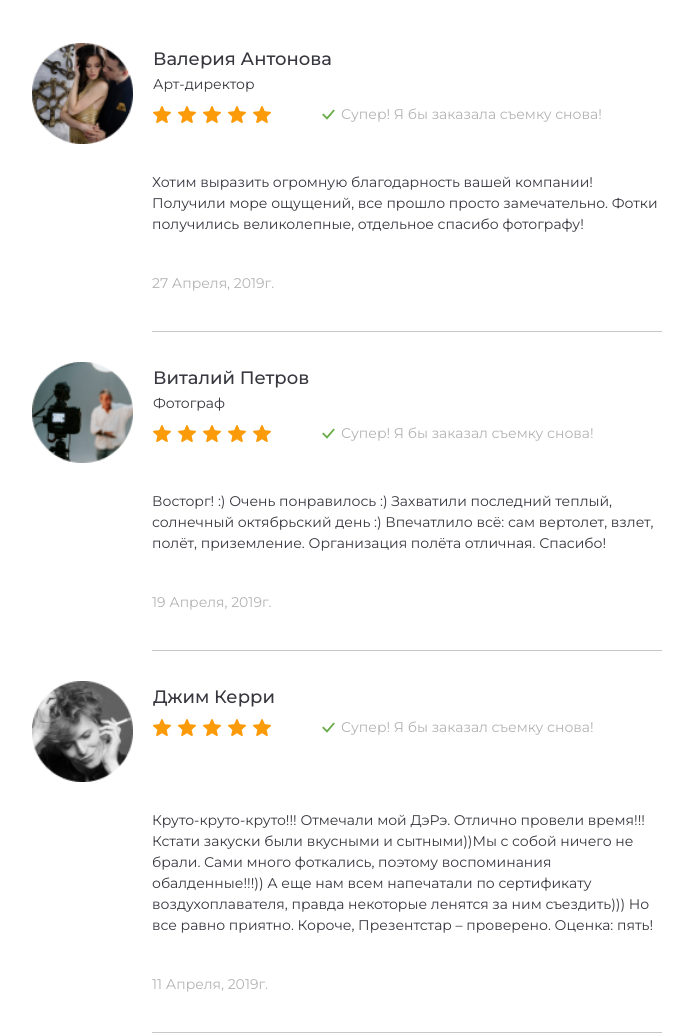
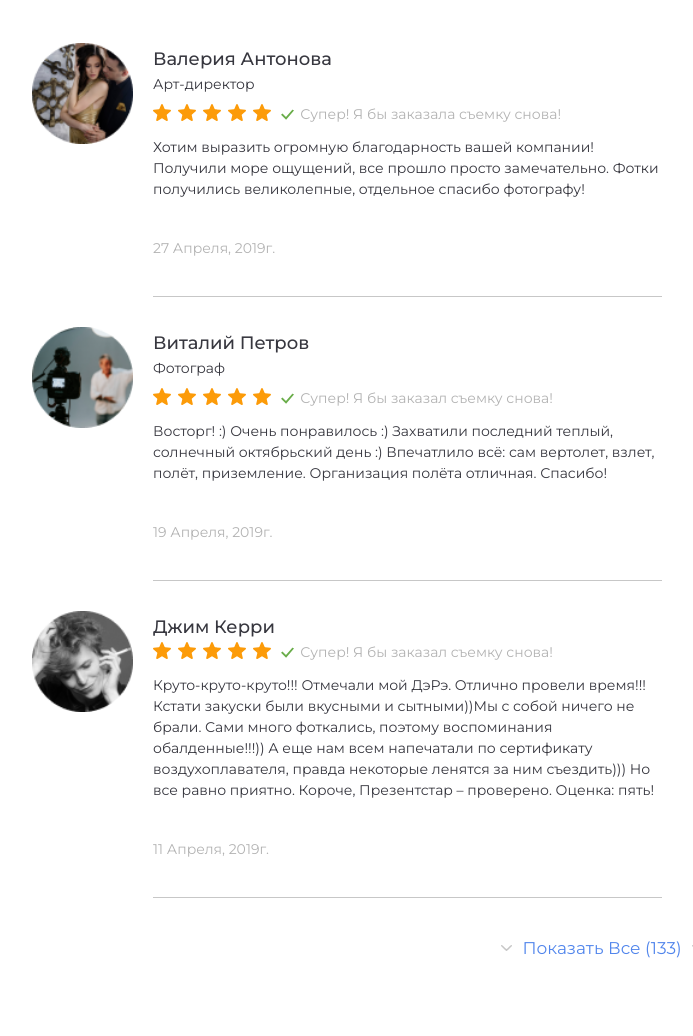
Before and after one commit to SPashaS/helyfly-project, a website: page src/index.html in a window 1280 px wide. Shown: the part 3821-4857 px from the top of the page, without its empty margins (38-731 px from the left). Drawn offline with nearby package versions, Linux system fonts and the light colour scheme; files that its build step writes are made by us from their sources; files whose address does not match are found by name.

Commit message:
article grid

```diff
--- a/src/assets/scss/components/_article.scss
+++ b/src/assets/scss/components/_article.scss
@@ -1,39 +1,60 @@
 .article {
     margin-bottom: 30px;
     max-width: 630px;
+    display: grid;
+    grid-template-columns: 102px 1fr 3fr;
+    grid-template-rows: repeat(4, auto);
+
+    @include media(md) {
+        grid-template-columns: 121px 1fr 3fr;
+    }
 
     &:last-of-type {
         display: none;
 
         @include media(sm) {
-            display: block;
+            display: grid;
         }
     }
 
-    &__header {
-        position: relative;
-        height: 132px;
-
+    &__image-wrapper {
+        grid-area: 1/1/3/2;
         @include media(md) {
-            height: 117px;
-        }
-
-        &-inner {
-            display: flex;
-            margin-bottom: 24px;
+            grid-area: 1/1/4/2;
         }
     }
-
+    &__description {
+        grid-area: 1/2/2/4;
+        @include media(md) {
+            grid-area: 1/2/2/4;
+        }
+    }
+    &__rating-wrapper {
+        grid-area: 2/2/3/4;
+        @include media(md) {
+            grid-area: 2/2/3/3;
+        }
+    }
+    &__title {
+        grid-area: 3/1/4/4;
+        @include media(md) {
+            grid-area: 2/3/3/4;
+        }
+    }
+    &__content {
+        grid-area: 4/1/5/4;
+        @include media(md) {
+            grid-area: 3/2/4/4;
+        }
+    }
 
     &__image {
         width: 84px;
         height: 84px;
-        margin-right: 18px;
 
         @include media(md) {
             width: 101px;
             height: 101px;
-            margin-right: 20px;
         }
     }
 
@@ -52,15 +73,6 @@
         margin-bottom: 9px;
     }
 
-    &__wrapper {
-        @include media(md) {
-            position: relative;
-            display: flex;
-            align-items: center;
-            gap: 50px;
-        }
-    }
-
     &__image-rating {
         width: 118px;
         height: 17px;
@@ -70,9 +82,7 @@
     &__title {
         @include text(14px, 400, 21px, $textColorLight);
         padding-left: 20px;
-        position: absolute;
-        left: 0;
-        bottom: 4px;
+        position: relative;
 
         @include media(md) {
             position: relative;
@@ -101,11 +111,6 @@
         @include media(sm) {
             max-width: 510px;
         }
-
-        @include media(md) {
-            margin-left: 120px;
-        }
-
     }
 
     &__text {
--- a/src/index.html
+++ b/src/index.html
@@ -272,19 +272,17 @@
     <div class="container">
         <h2 class="reviews__title">Отзывы</h2>
         <article class="reviews__article article">
-            <div class="article__header">
-                <div class="article__header-inner">
-                    <img class="article__image" src="./assets/images/reviews/avatar.png" alt="">
+            <div class="article__image-wrapper">
+                <img class="article__image" src="./assets/images/reviews/avatar.png" alt="Аватар">
+            </div>
             <div class="article__description">
                 <p class="article__author">Валерия Антонова</p>
                 <p class="article__profession">Арт-директор</p>
-                        <div class="article__wrapper">
+            </div>
+            <div class="article__rating-wrapper">
                 <img class="article__image-rating" src="./assets/images/reviews/stars.svg" alt="Рейтинг">
+            </div>
             <h3 class="article__title">Супер! Я бы заказала съемку снова!</h3>
-                        </div>
-                    </div>
-                </div>
-            </div>
             <div class="article__content">
                 <p class="article__text">
                     Хотим выразить огромную благодарность вашей компании! Получили море
@@ -295,20 +293,17 @@
             </div>
         </article>
         <article class="reviews__article article">
-            <div class="article__header">
-                <div class="article__header-inner">
-                    <img class="article__image" src="./assets/images/reviews/avatar2.png" alt="">
+            <div class="article__image-wrapper">
+                <img class="article__image" src="./assets/images/reviews/avatar2.png" alt="Аватар">
+            </div>
             <div class="article__description">
                 <p class="article__author">Виталий Петров</p>
                 <p class="article__profession">Фотограф</p>
-                        <div class="article__wrapper">
+            </div>
+            <div class="article__rating-wrapper">
                 <img class="article__image-rating" src="./assets/images/reviews/stars.svg" alt="Рейтинг">
+            </div>
             <h3 class="article__title">Супер! Я бы заказал съемку снова!</h3>
-                        </div>
-                    </div>
-                </div>
-
-            </div>
             <div class="article__content">
                 <p class="article__text">
                     Восторг! :) Очень понравилось :) Захватили последний теплый, солнечный
@@ -319,19 +314,16 @@
             </div>
         </article>
         <article class="reviews__article article">
-            <div class="article__header">
-                <div class="article__header-inner">
-                    <img class="article__image" src="./assets/images/reviews/avatar3.png" alt="">
+            <div class="article__image-wrapper">
+                <img class="article__image" src="./assets/images/reviews/avatar3.png" alt="Аватар">
+            </div>
             <div class="article__description">
                 <p class="article__author">Джим Керри</p>
-                        <p class="article__profession"></p>
-                        <div class="article__wrapper">
+            </div>
+            <div class="article__rating-wrapper">
                 <img class="article__image-rating" src="./assets/images/reviews/stars.svg" alt="Рейтинг">
+            </div>
             <h3 class="article__title">Супер! Я бы заказал съемку снова!</h3>
-                        </div>
-                    </div>
-                </div>
-            </div>
             <div class="article__content">
                 <p class="article__text">
                     Круто-круто-круто!!! Отмечали мой ДэРэ. Отлично провели время!!! Кстати закуски
@@ -343,6 +335,7 @@
                 <time class="article__time">11 Апреля, 2019г.</time>
             </div>
         </article>
+
         <div class="reviews__footer">
             <a class="article__link link link--two-arr" href="#">Показать Все (13<span class="reviews__four">4</span><span class="reviews__three">3</span>)</a>
         </div>
```
Also changed, not shown: dist/assets/css/style.css, dist/assets/css/style.min.css, dist/index.html, 1 other file. Lines whose indentation alone changed are shown as unchanged.
